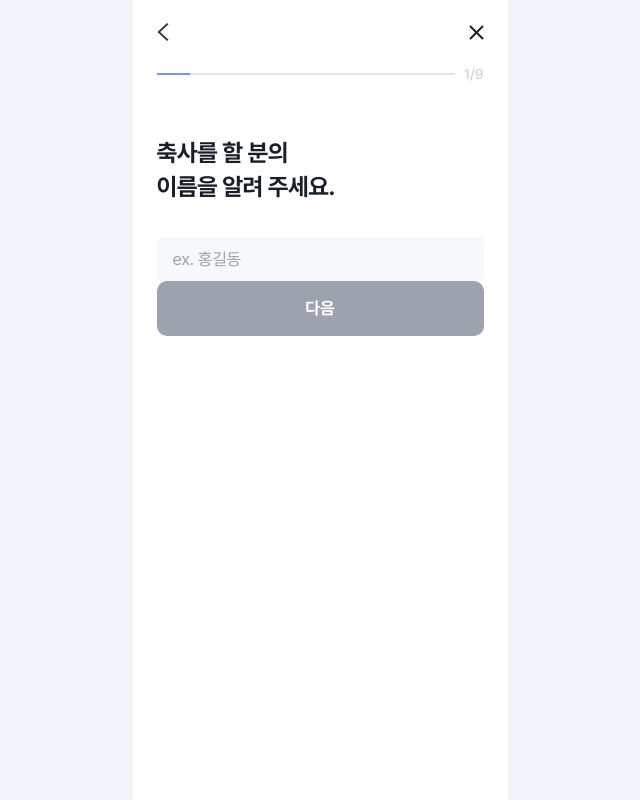
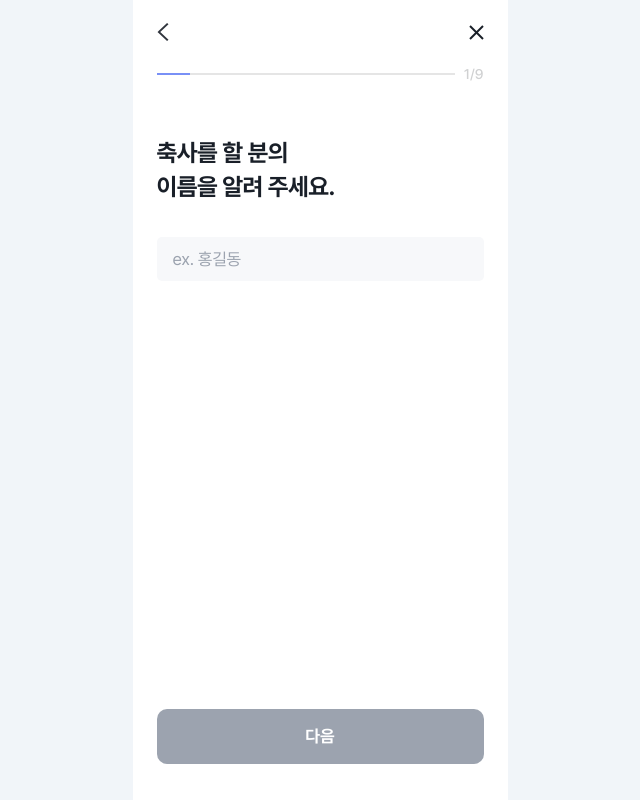
Before and after one commit to with-Bloom/bloom-react, a React (Vite) app: page /question in a window 1280 px wide. Shown: the whole page, without its empty margins (320-960 px from the left). Built offline with nearby package versions, Linux system fonts and the light colour scheme; no server answers.

Commit message:
design: 응답 페이지 button 태그 하단에 배치되도록 스타일 수정

```diff
--- a/src/pages/Question.tsx
+++ b/src/pages/Question.tsx
@@ -77,9 +77,9 @@ const QuestionPage = () => {
       {QUESTION_LIST.map(({ id, question, type, options }) => {
         return (
           currentPage === id && (
-            <div className="flex h-[calc(100vh-84px)] flex-col justify-between">
-              <div key={id}>
-                <QuestionTitle>{question}</QuestionTitle>
+            <div key={id}>
+              <QuestionTitle>{question}</QuestionTitle>
+              <div className="flex h-[calc(100vh-273px)] flex-col justify-between">
                 {SelectComponent({
                   type: type,
                   options: options,
```
